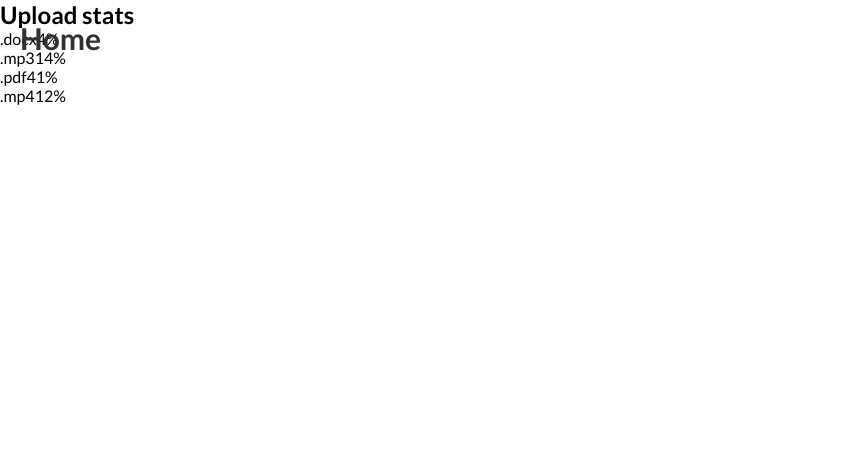
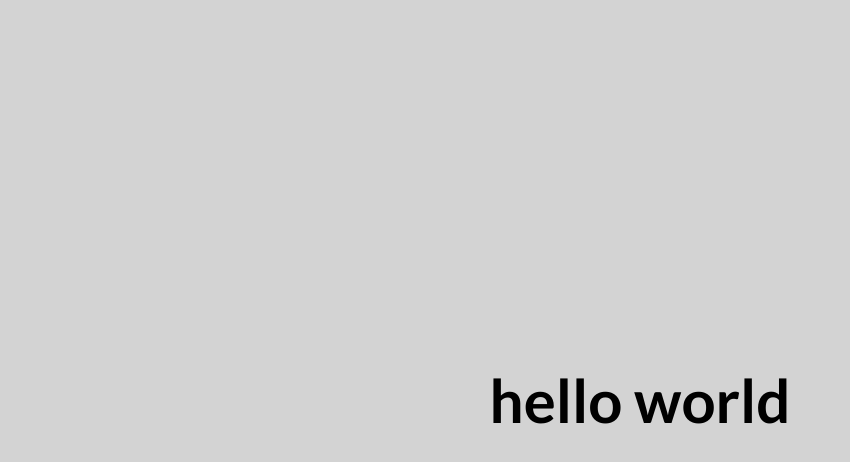
Before and after one commit to PPTZZ/goit-react-hw-01-components, a React (Vite) app: page /statistics in a window 1280 px wide. Shown: the top 462 px of the page, without its empty margins (0-850 px from the left). Built offline with nearby package versions, Linux system fonts and the light colour scheme.

Commit message:
fixing gh pages

```diff
--- a/index.html
+++ b/index.html
@@ -4,10 +4,10 @@
     <meta charset="UTF-8" />
     <meta name="viewport" content="width=device-width, initial-scale=1.0" />
     <link rel="stylesheet" href="./src/index.css">
-    <title>vite-template</title>
+    <title>React hw 1</title>
   </head>
   <body>
     <div id="root"></div>
-    <script type="module" src="/src/main.jsx"></script>
+    <script type="module" src="./src/main.jsx"></script>
   </body>
 </html>
--- a/src/main.jsx
+++ b/src/main.jsx
@@ -1,15 +1,16 @@
 import { StrictMode } from 'react';
 import { createRoot } from 'react-dom/client';
-import { BrowserRouter, Route, Routes } from 'react-router-dom';
-import TransactionHistoryPag from './pages/TransactionHistoryPag';
-import StatisticsPag from './pages/StatisticsPag';
-import ProfilePag from './pages/ProfilePag';
-import FriendsListPag from './pages/FriendsListPag';
-import App from './pages/App.jsx';
+// import { BrowserRouter, Route, Routes } from 'react-router-dom';
+// import TransactionHistoryPag from './pages/TransactionHistoryPag';
+// import StatisticsPag from './pages/StatisticsPag';
+// import ProfilePag from './pages/ProfilePag';
+// import FriendsListPag from './pages/FriendsListPag';
+import App from './pages/App';
 
 createRoot(document.getElementById('root')).render(
 	<StrictMode>
-		<BrowserRouter>
+	<App/>
+		{/* <BrowserRouter>
 			<Routes>
 				<Route index path='/' element={<App />} />
 				<Route path='profile' element={<ProfilePag />} />
@@ -17,6 +18,6 @@ createRoot(document.getElementById('root')).render(
 				<Route path='statistics' element={<StatisticsPag />} />
 				<Route path='transactions' element={<TransactionHistoryPag />} />
 			</Routes>
-		</BrowserRouter>
+		</BrowserRouter> */}
 	</StrictMode>
 );
--- a/src/pages/App.jsx
+++ b/src/pages/App.jsx
@@ -1,12 +1,14 @@
+
 import { Link } from "react-router-dom";
 import style from '../css/pages/App.module.css'
 const App = () => {
 	return (
     <div className={style.main}>
-      <Link to="/profile" className={style.route}>Profile</Link>
+    <h1>hello world</h1>
+      {/* <Link to="/profile" className={style.route}>Profile</Link>
       <Link to="/statistics" className={style.route}>Statistics</Link>
       <Link to="/friends" className={style.route}>Friends</Link>
-      <Link to="/transactions" className={style.route}>Transactions</Link>
+      <Link to="/transactions" className={style.route}>Transactions</Link> */}
     </div>
 	);
 };
--- a/src/pages/FriendsListPag.jsx
+++ b/src/pages/FriendsListPag.jsx
@@ -1,3 +1,5 @@
+
+
 import { Link } from 'react-router-dom';
 const FriendsListPag = () => {
 	return (
--- a/src/pages/ProfilePag.jsx
+++ b/src/pages/ProfilePag.jsx
@@ -1,3 +1,4 @@
+
 import { Link } from 'react-router-dom';
 import user from '../data/user.json';
 import style from '../css/pages/ProfilePag.module.css'
@@ -6,7 +7,7 @@ const ProfilePag = () => {
 	const { username, tag, location, avatar, stats } = user;
 	return (
 		<div className={style.page}>
-			<Link to='/' className='link'>Home</Link>
+			{/* <Link to='/' className='link'>Home</Link> */}
 			<Profile
 				username={username}
 				tag={tag}
--- a/src/pages/StatisticsPag.jsx
+++ b/src/pages/StatisticsPag.jsx
@@ -1,10 +1,11 @@
+
 import { Link } from 'react-router-dom';
 import data from '../data/data.json'
 import Statistics from '../components/Statistics';
 const StatisticsPag = () => {
 	return (
 		<div>
-			<Link to='/' className='link'>Home</Link>
+			{/* <Link to='/' className='link'>Home</Link> */}
 			<Statistics title='' data={data}/>
 		</div>
 	);
--- a/src/pages/TransactionHistoryPag.jsx
+++ b/src/pages/TransactionHistoryPag.jsx
@@ -1,8 +1,9 @@
+
 import { Link } from 'react-router-dom';
 const TransactionHistoryPag = () => {
 	return (
 		<div>
-			<Link to='/' className='link'>Home</Link>
+			{/* <Link to='/' className='link'>Home</Link> */}
 		</div>
 	);
 };
--- a/vite.config.js
+++ b/vite.config.js
@@ -3,6 +3,6 @@ import react from '@vitejs/plugin-react-swc'
 
 // https://vitejs.dev/config/
 export default defineConfig({
-  base: "./",
+  base: "/",
   plugins: [react()],
 })
```
